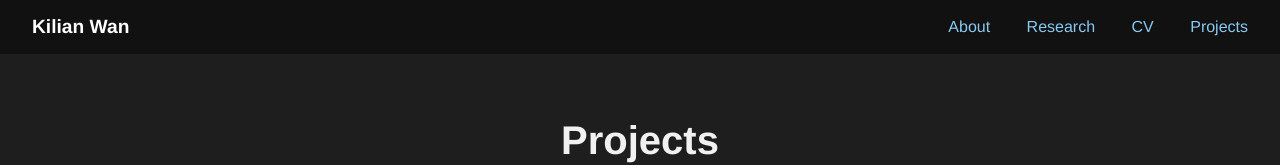
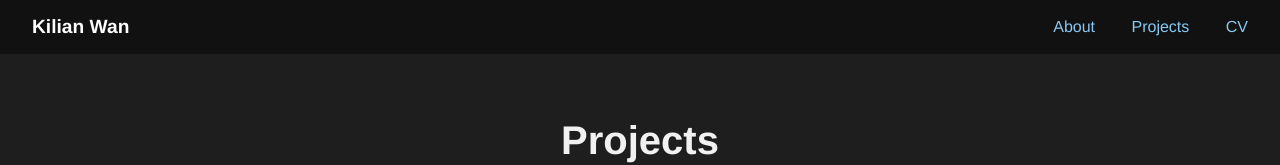
Before and after one commit to kilianwan/kilianwan.github.io, a plain HTML site: page project.html in a window 1280 px wide. Shown: the top 165 px of the page. Drawn offline with Linux system fonts and the light colour scheme.

Commit message:
Update project.html

```diff
--- a/project.html
+++ b/project.html
@@ -107,9 +107,8 @@
     </div>
     <div class="nav-right">
       <a href="index.html">About</a>
-      <a href="#">Research</a>
+      <a href="project.html">Projects</a>
       <a href="cv.html">CV</a>
-      <a href="project.html">Projects</a>
     </div>
   </nav>
 
```
